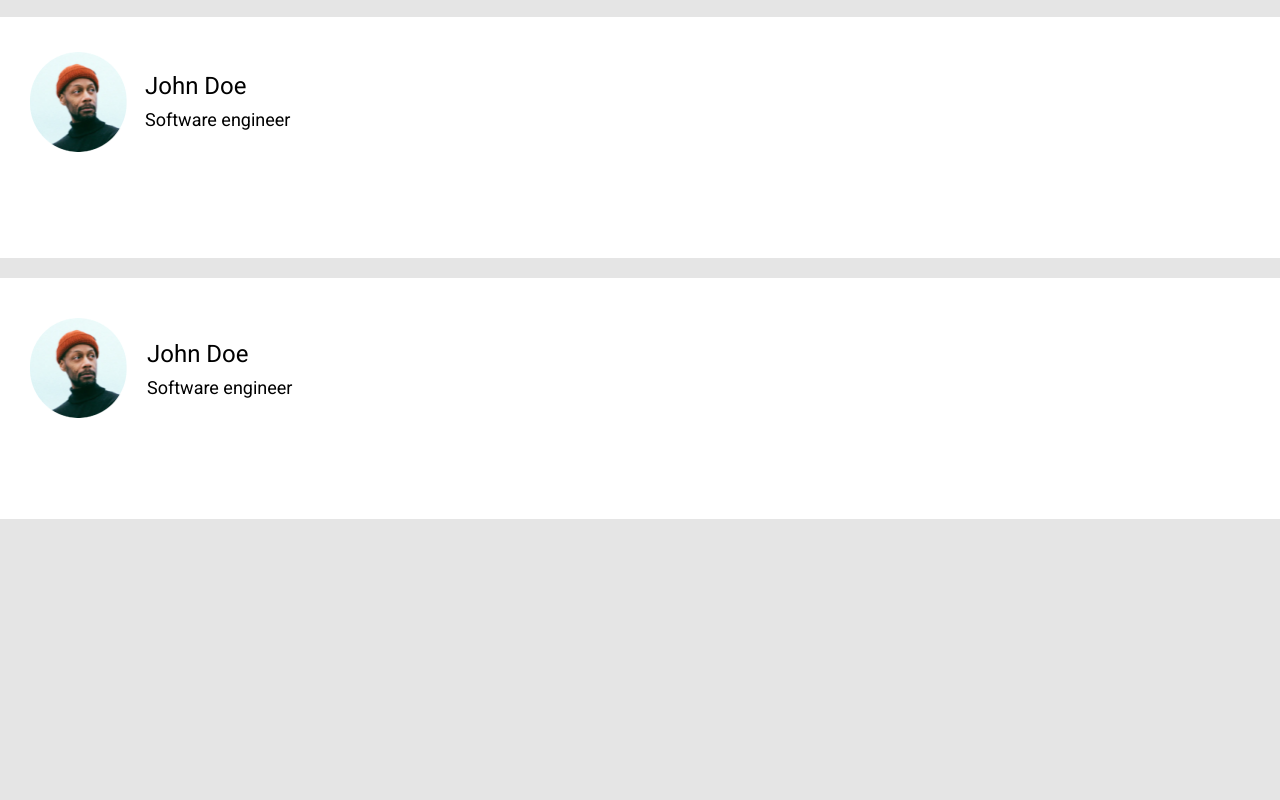
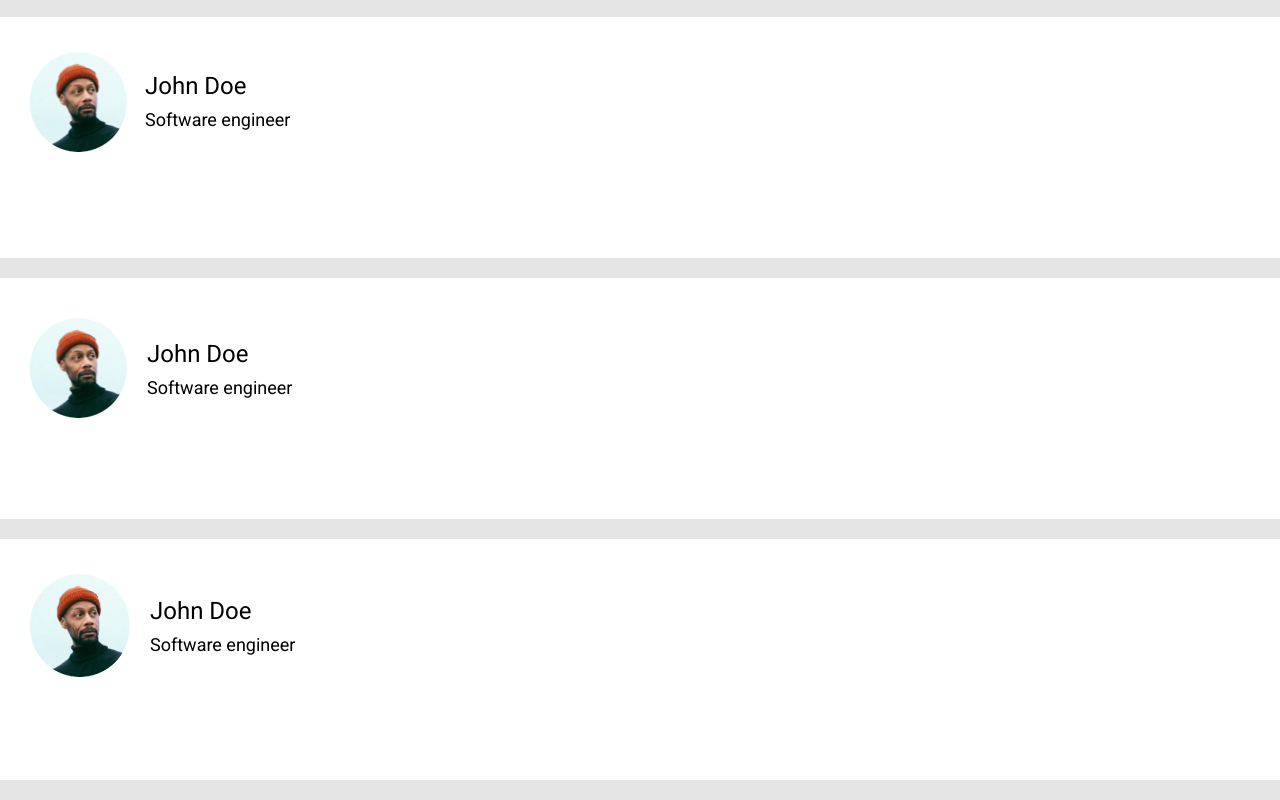
Before and after one commit to lientobe/HW12, a plain HTML site: page index.html in a window 1280 px wide. Shown: the part 1285-2085 px from the top of the page. Before the commit the page ends 1824 px from the top, so only its background shows below. Drawn offline with Linux system fonts and the light colour scheme.

Commit message:
add new way

```diff
--- a/index.html
+++ b/index.html
@@ -85,6 +85,16 @@
     </table>
 </div>
 
+<!--background-->
+
+<!--background-->
+
+<div class="section back">
+    <div class="back-text">
+        <span>John Doe</span>
+        <span>Software engineer</span>
+    </div>
+</div>
 
 </body>
 </html>
--- /dev/null
+++ b/styles/background.css
@@ -0,0 +1,21 @@
+.back {
+    height: 241px;
+    width: 100%;
+    background-image: url("../img/man.png");
+    background-repeat: no-repeat;
+    background-size: 100px;
+    background-position: 30px 35px;
+}
+
+.back-text {
+    margin-left: 150px;
+    padding-top: 59px;
+}
+
+.back-text span {
+    display: block;
+}
+
+.back-text span:first-of-type {
+    margin-bottom: 9px;
+}
--- a/styles/styles.css
+++ b/styles/styles.css
@@ -8,3 +8,4 @@
 @import "grid.css";
 @import "table.css";
 @import "html-table.css";
+@import "background.css";
```
